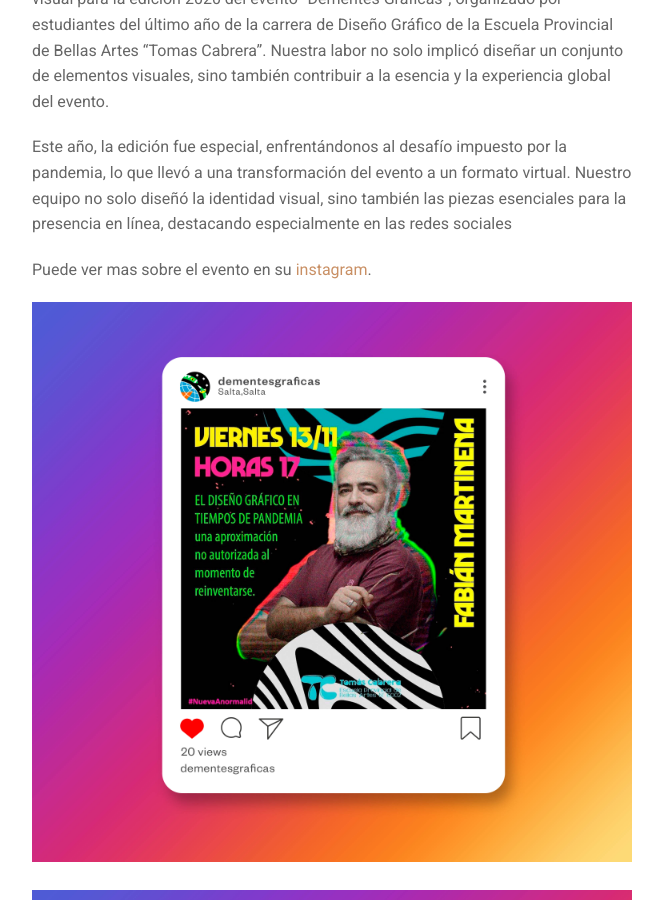
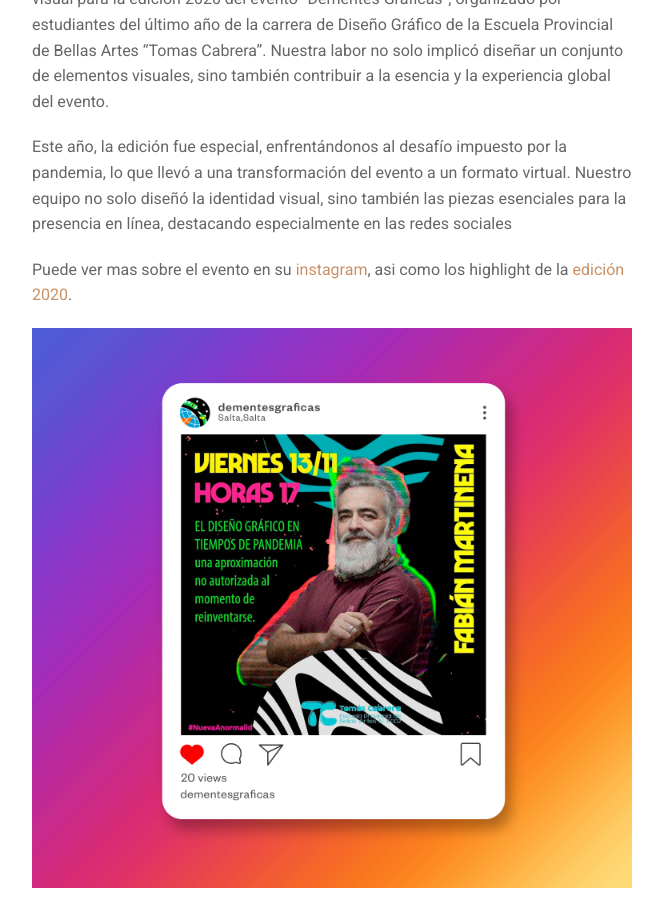
Before and after one commit to Mettralla/mettralla.github.io, a Jekyll site: the page built from design/dsg-3.md, in a window 1280 px wide and 900 px high, scrolled down 835 px. Shown: the whole window, without its empty margins (308-971 px from the left). Built offline with Jekyll 4.4.1, drawn with Linux system fonts in a browser that asks for light colours; nearby versions of some CDN libraries.

Commit message:
Highlight dg added

```diff
--- a/design/dsg-3.md
+++ b/design/dsg-3.md
@@ -14,7 +14,7 @@
 
 Este año, la edición fue especial, enfrentándonos al desafío impuesto por la pandemia, lo que llevó a una transformación del evento a un formato virtual. Nuestro equipo no solo diseñó la identidad visual, sino también las piezas esenciales para la presencia en línea, destacando especialmente en las redes sociales
 
-Puede ver mas sobre el evento en su [instagram](https://www.instagram.com/dementesgraficas/).
+Puede ver mas sobre el evento en su [instagram](https://www.instagram.com/dementesgraficas/), asi como los highlight de la [edición 2020](https://www.instagram.com/stories/highlights/17989677389324529/).
 
 ![rev02](../assets/img/projects/dsg-3/post02.jpg)
 
```
